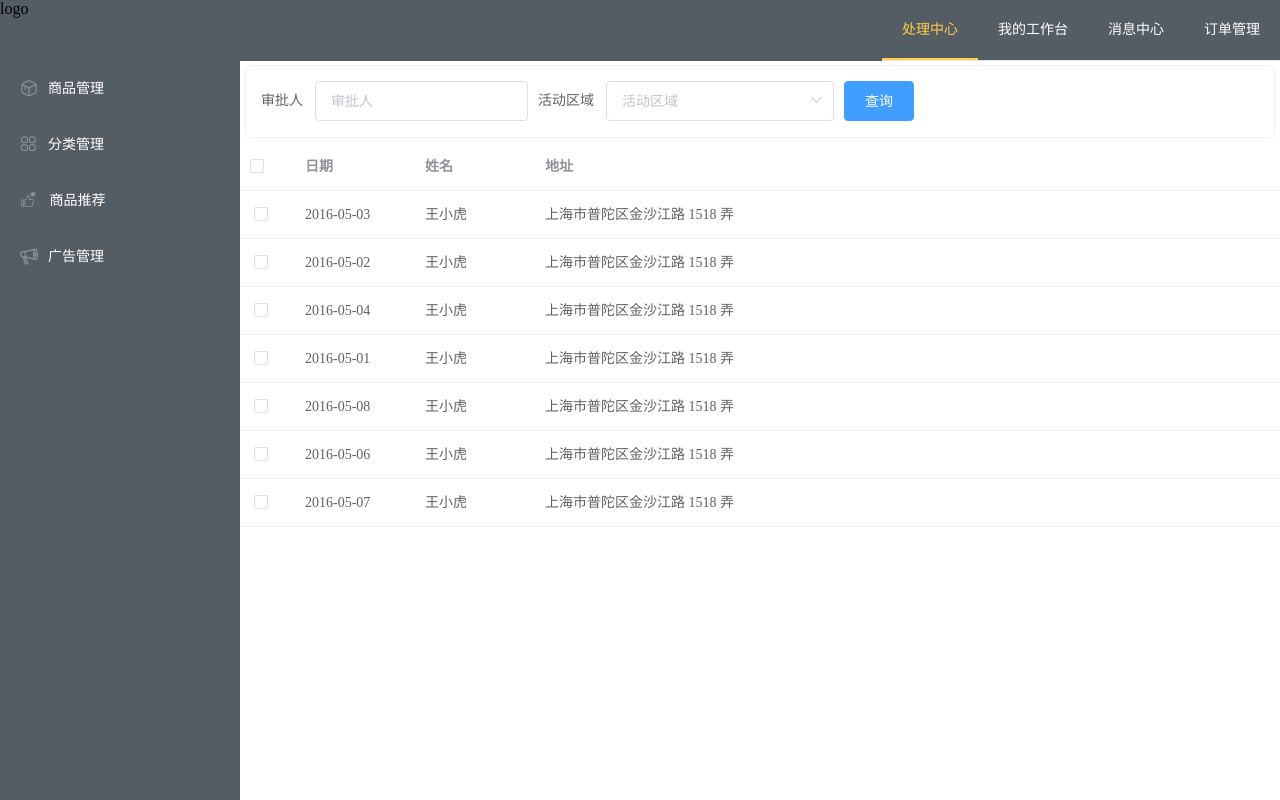
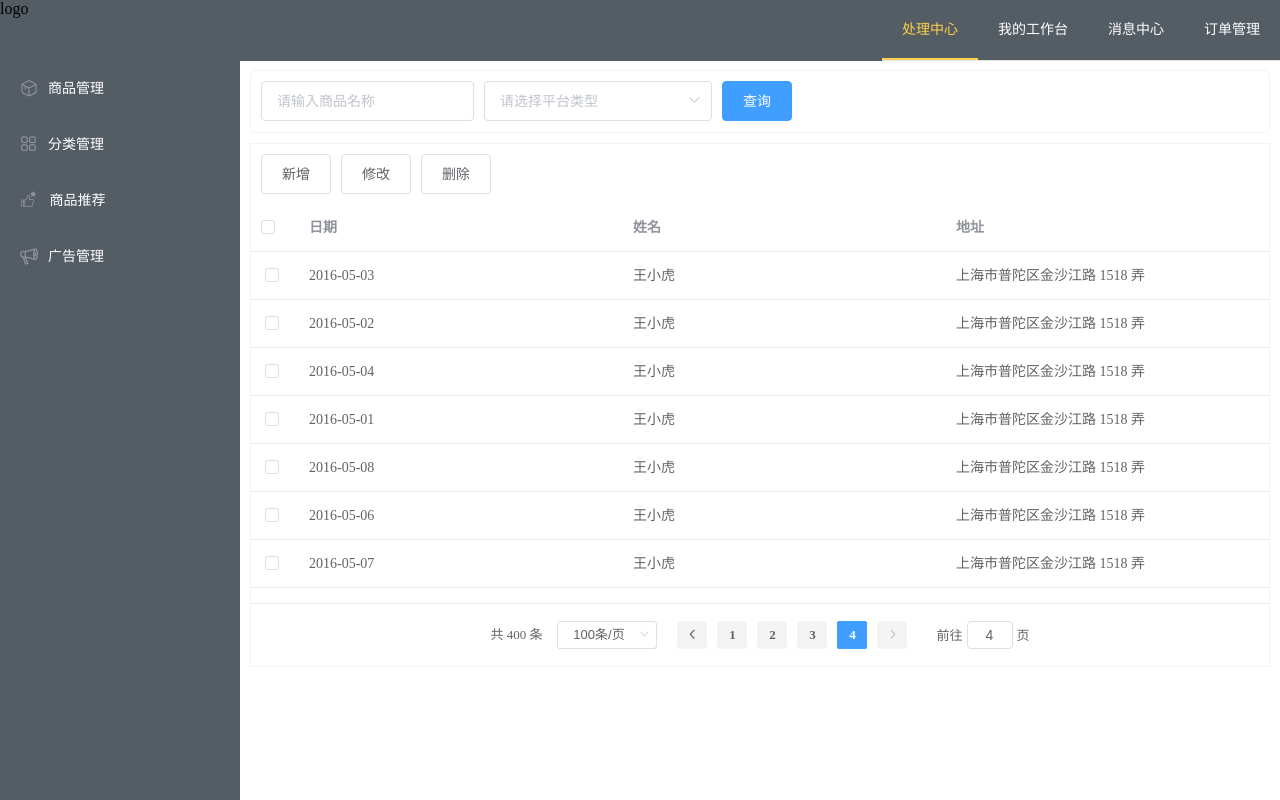
Before and after one commit to risero/coupon_manager, a Vue app: page /#/product/list in a window 1280 px wide. Built offline with nearby package versions, Linux system fonts and the light colour scheme.

Commit message:
修改商品管理列表页样式

```diff
--- a/src/plugins/element.js
+++ b/src/plugins/element.js
@@ -1,6 +1,6 @@
 import Vue from 'vue'
 import { Button, Form, FormItem, Input, Container, Aside, Header, Footer, Main, Menu, MenuItem, Submenu
-  ,MenuItemGroup, RadioGroup, RadioButton, Row, Col, Table, TableColumn, Option, Select } from 'element-ui'
+  ,MenuItemGroup, RadioGroup, RadioButton, Row, Col, Table, TableColumn, Option, Select, Pagination } from 'element-ui'
 Vue.use(Button)
 Vue.use(Form)
 Vue.use(FormItem)
@@ -28,3 +28,4 @@ Vue.use(TableColumn)
 
 Vue.use(Option)
 Vue.use(Select)
+Vue.use(Pagination)
--- a/src/router/index.js
+++ b/src/router/index.js
@@ -7,6 +7,7 @@ const routes = [
   {
     path: '/',
     component: () => import('@/views/index'),
+    redirect: '/product/list',
     children: [
       // 商品管理
       {
--- a/src/views/product/List.vue
+++ b/src/views/product/List.vue
@@ -1,13 +1,14 @@
 <template>
   <div class="main_list">
     <el-form :inline="true" :model="formInline" class="demo-form-inline search_form">
-      <el-form-item label="审批人">
-        <el-input v-model="formInline.user" placeholder="审批人"></el-input>
+      <el-form-item>
+        <el-input v-model="formInline.user" placeholder="请输入商品名称"></el-input>
       </el-form-item>
-      <el-form-item label="活动区域">
-        <el-select v-model="formInline.region" placeholder="活动区域">
-          <el-option label="区域一" value="shanghai"></el-option>
-          <el-option label="区域二" value="beijing"></el-option>
+      <el-form-item>
+        <el-select v-model="formInline.region" placeholder="请选择平台类型">
+          <el-option label="天猫" value="1"></el-option>
+          <el-option label="淘宝" value="2"></el-option>
+          <el-option label="拼多多" value="3"></el-option>
         </el-select>
       </el-form-item>
       <el-form-item>
@@ -15,25 +16,33 @@
       </el-form-item>
     </el-form>
 
+    <!-- 列表 -->
+    <div class="list_content">
+      <div class="button_list">
+        <!-- 按钮 -->
+        <el-button>新增</el-button>
+        <el-button>修改</el-button>
+        <el-button>删除</el-button>
+      </div>
+
+      <!-- 表格 -->
       <el-table
+        :height="tableHeight"
         ref="multipleTable"
         :data="tableData"
         tooltip-effect="dark"
-      style="width: 100%"
-      @selection-change="handleSelectionChange">
-      <el-table-column
-        type="selection"
-        width="55">
+        @selection-change="handleSelectionChange"
+        v-setHeight="{tableHeight:tableHeight}">
+        <el-table-column class="table_column_field"
+                         type="selection">
         </el-table-column>
         <el-table-column
-        label="日期"
-        width="120">
+          label="日期">
           <template slot-scope="scope">{{ scope.row.date }}</template>
         </el-table-column>
         <el-table-column
           prop="name"
-        label="姓名"
-        width="120">
+          label="姓名">
         </el-table-column>
         <el-table-column
           prop="address"
@@ -41,17 +50,41 @@
           show-overflow-tooltip>
         </el-table-column>
       </el-table>
+
+      <!-- 分页 -->
+      <div class="list_pagination block">
+        <el-pagination
+          background
+          @size-change="handleSizeChange"
+          @current-change="handleCurrentChange"
+          :current-page="curPage"
+          :page-sizes="[100, 200, 300, 400]"
+          :page-size="100"
+          layout="total, sizes, prev, pager, next, jumper"
+          :total="400">
+        </el-pagination>
+      </div>
+    </div>
   </div>
 </template>
 
 <script>
 export default {
+  directives: {
+    setHeight: function (el, binding, vnode) {
+      setTimeout(function() {
+        vnode.context.tableHeight = 400
+      })
+    }
+  },
   data() {
     return {
+      tableHeight: 300,
       formInline: {
         user: '',
         region: ''
       },
+      curPage: 4,
       tableData: [{
         date: '2016-05-03',
         name: '王小虎',
@@ -80,6 +113,16 @@ export default {
         date: '2016-05-07',
         name: '王小虎',
         address: '上海市普陀区金沙江路 1518 弄'
+      },
+      {
+        date: '2016-05-07',
+        name: '王小虎',
+        address: '上海市普陀区金沙江路 1518 弄'
+      },
+      {
+        date: '2016-05-07',
+        name: '王小虎',
+        address: '上海市普陀区金沙江路 1518 弄'
       }],
       multipleSelection: []
     }
@@ -100,6 +143,12 @@ export default {
     },
     onSubmit() {
       console.log('submit!');
+    },
+    handleCurrentChange() {
+
+    },
+    handleSizeChange() {
+
     }
   }
 }
@@ -108,6 +157,7 @@ export default {
 <style lang="less" scoped>
   .main_list {
     width: auto;
+    box-sizing: border-box;
   }
 
   /* 搜索框 */
@@ -115,13 +165,29 @@ export default {
     width: auto;
     border: 1px #F3F3F3 solid;
     border-radius: 5px;
-    padding: 15px;
-    margin: 5px;
     display: flex;
     justify-content: left;
+    padding: 10px;
+    margin: 10px;
   }
 
   .el-form-item {
     margin-bottom: 0;
   }
+
+  /* 按钮 */
+  .list_content {
+    border: 1px solid #F3F3F3;
+    margin: 10px;
+
+    .button_list {
+      padding: 10px;
+      display: flex;
+      justify-content: left;
+    }
+
+    .list_pagination {
+      padding: 15px;
+    }
+  }
 </style>
```
Lines whose indentation alone changed are shown as unchanged.
